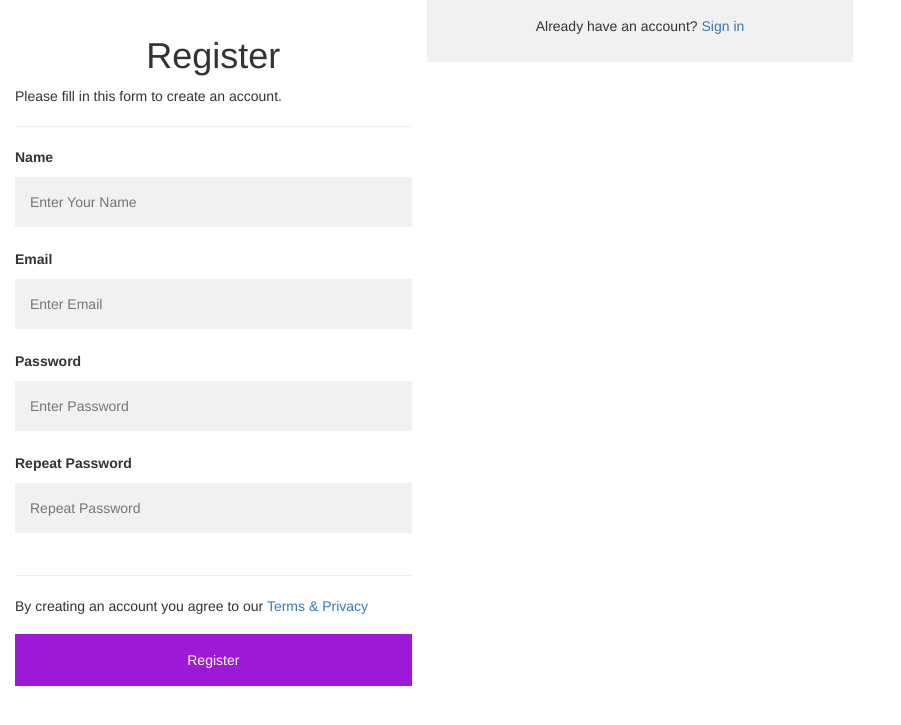
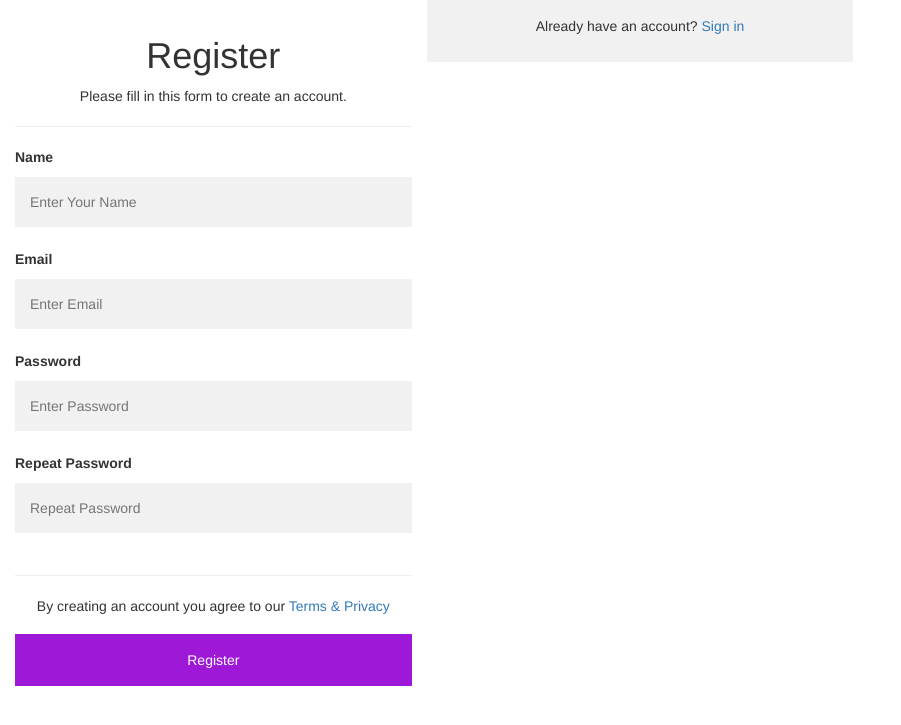
Before and after one commit to shbhmj/shbhmj.github.io, a PHP site: page / in a window 1280 px wide. Shown: the top 725 px of the page, without its empty margins (0-901 px from the left). Run offline with PHP 8.4, Linux system fonts and the light colour scheme; some libraries are stand-ins or nearby versions.

Commit message:
Update common.css

```diff
--- a/common.css
+++ b/common.css
@@ -42,6 +42,9 @@ hr {
   opacity:1;
 }
 
+h1,p{
+  text-align:center;
+}
 /* Add a blue text color to links */
 a {
   color: dodgerblue;
```
